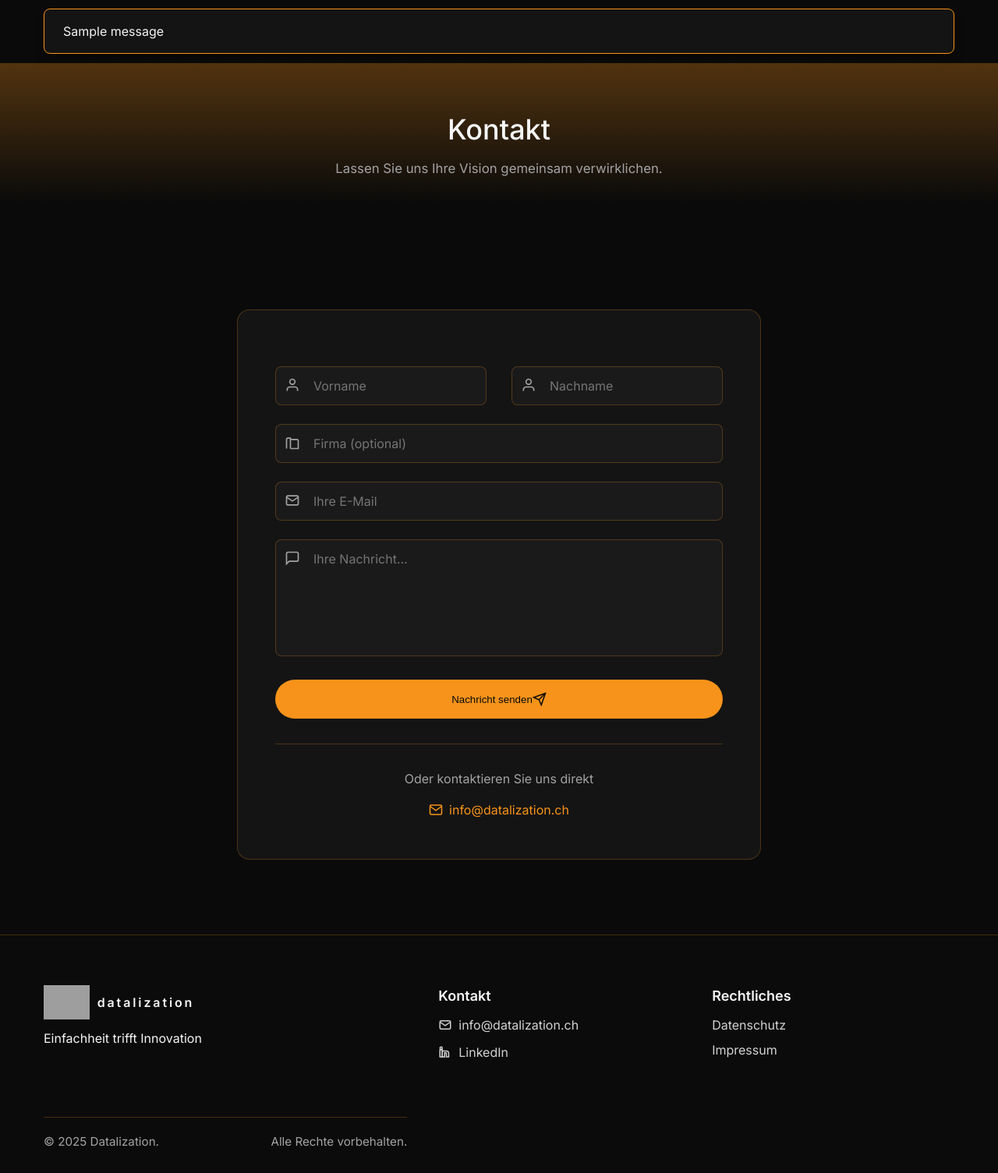
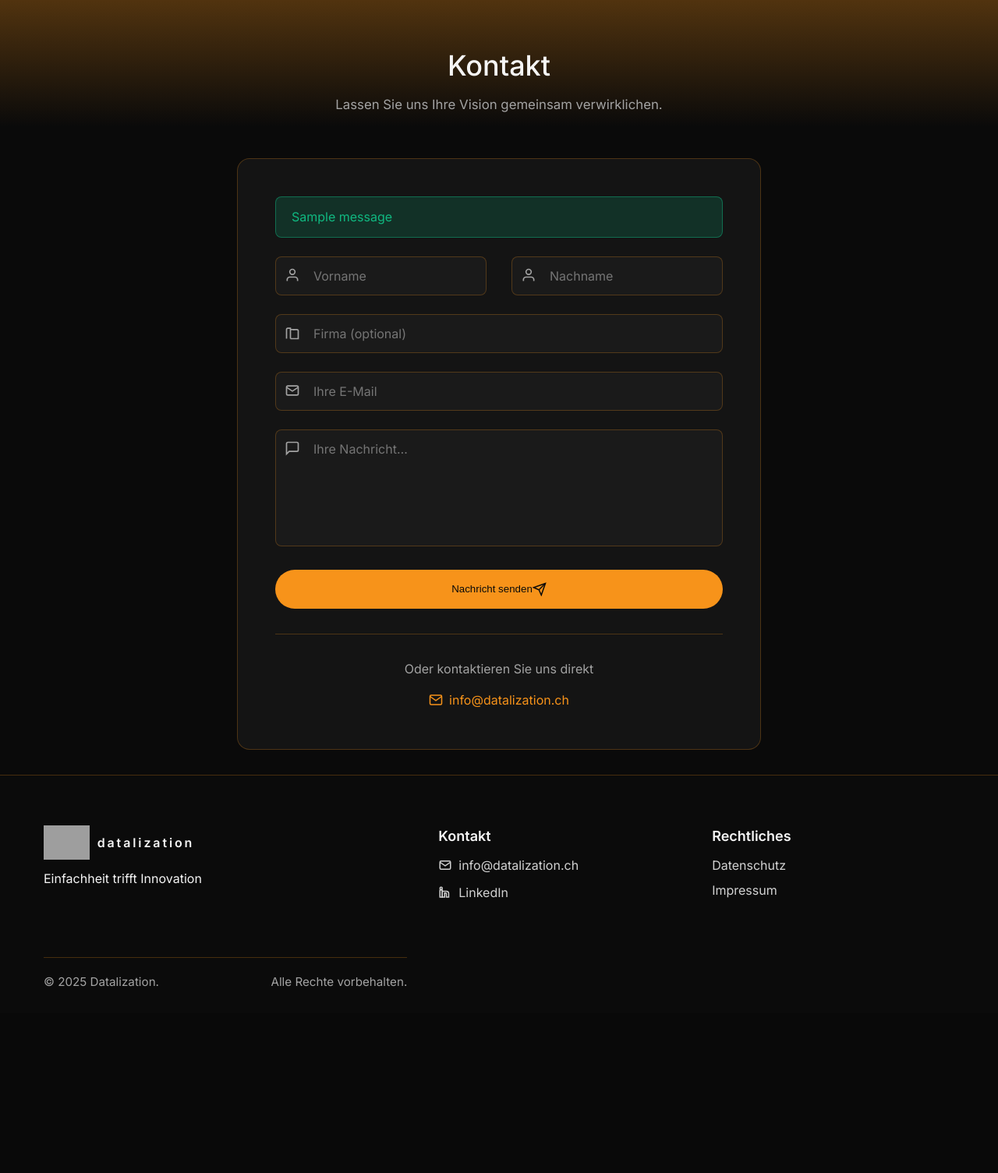
Before and after one commit to datalization1/datalization, a Django app: page /de/contact/ in a window 1280 px wide. Shown: the part 73-1578 px from the top of the page at 78% size. After the commit the page ends 1339 px from the top, so only its background shows below. Run offline with Django 4.2, Linux system fonts and the light colour scheme; tables that the repository leaves empty hold one stand-in row (values such as "Sample post"); one stand-in notice (Sample message) is shown; grey boxes are pictures that could not be loaded.

Commit message:
Reduce contact form spacing + UI fixes + toast adjustments

```diff
--- a/web/static/css/styles.css
+++ b/web/static/css/styles.css
@@ -67,6 +67,11 @@ p { font-size: 1rem; font-weight: 400; }
 .case-hero p{text-shadow:0 1px 2px rgba(0,0,0,0.55);}
 @media(max-width:768px){.case-hero{padding:4.25rem 1.25rem 3.25rem;}.case-hero-title{font-size:2.1rem;}}
 
+.flash-messages{position:fixed;bottom:24px;right:24px;z-index:9999;display:flex;flex-direction:column;gap:8px;}
+.flash{background:#16a34a;color:#fff;padding:0.75rem 1.1rem;border-radius:8px;box-shadow:0 12px 30px rgba(15,23,42,0.25);font-size:0.9rem;line-height:1.3;max-width:360px;}
+.flash-error,.flash-danger{background:#dc2626;}
+.flash-warning{background:#ea580c;}
+.flash-info{background:#0ea5e9;}
 
 /* Burger-Toggle – standardmäßig aus, auf Mobile sichtbar */
 .nav__toggle{ display: none; align-items: center; justify-content: center; width: 40px; height: 40px; border: 1px solid var(--border); border-radius: .5rem; background: transparent; color: var(--foreground); cursor: pointer; }
@@ -195,6 +200,7 @@ p { font-size: 1rem; font-weight: 400; }
 .contact-info{ margin-top:2rem; padding-top:2rem; border-top:1px solid var(--border); text-align:center; }
 .contact-email{ color:var(--primary); text-decoration:none; display:inline-flex; align-items:center; gap:.5rem; transition:text-decoration .2s; }
 .contact-email:hover{ text-decoration:underline; }
+.page-hero--compact {padding-bottom: 1rem !important;margin-bottom: 0.5rem !important;}
 
 /* ========== Footer (Figma-like, with icons) ========== */
 .footer{ background:#0b0b0b; border-top:1px solid var(--border); padding:64px 0 28px; }
@@ -219,7 +225,7 @@ p { font-size: 1rem; font-weight: 400; }
 .icon{ width:1rem; height:1rem; } .icon-lg{ width:1.75rem; height:1.75rem; }
 
 /* ========== Toasts ========== */
-.toast-container{ position:fixed; top:1rem; right:1rem; z-index:100; display:flex; flex-direction:column; gap:.5rem; }
+.toast-container{position:fixed;top:96px;right:24px;z-index:1100;display:flex;flex-direction:column;gap:.5rem;}
 .toast{ background:var(--card); border:1px solid var(--border); border-radius:.5rem; padding:1rem 1.5rem; box-shadow:0 10px 15px -3px rgba(0,0,0,.3); animation:slideIn .3s ease-out; }
 .toast.success{ border-color:var(--primary); } .toast.error{ border-color:#d4183d; }
 @keyframes slideIn{ from{ transform:translateX(100%); opacity:0; } to{ transform:translateX(0); opacity:1; } }
@@ -460,3 +466,11 @@ body {max-width: 100%;overflow-x: hidden;}
 @media(max-width:640px){.legal-card{padding:1.5rem 1.25rem;}}
 .legal-page .container{max-width:1200px !important;width:100%;}
 .legal-card{max-width:1200px !important;}
+
+.form-messages{margin-bottom:1.5rem;display:flex;flex-direction:column;gap:0.75rem;}
+.form-message{padding:0.9rem 1.25rem;border-radius:8px;font-size:1rem;line-height:1.35;border:1px solid transparent;}
+.form-message-success,.form-message-info{background:rgba(16,185,129,0.18);border-color:rgba(16,185,129,0.45);color:#10b981;} /* modernes Grün */
+.form-message-warning{background:rgba(234,179,8,0.18);border-color:rgba(234,179,8,0.45);color:#eab308;}
+.form-message-error,.form-message-danger{background:rgba(220,38,38,0.18);border-color:rgba(220,38,38,0.45);color:#dc2626;}
+
+.section--compact{padding-top:2rem !important;padding-bottom:2rem !important;}
--- a/web/templates/base.html
+++ b/web/templates/base.html
@@ -76,11 +76,11 @@
   {# Header / Navigation #}
   {% include 'partials_nav.html' %}
 
-  {# Messages direkt unter der Navi; Screenreader-freundlich #}
+  <!-- Messages-Block direkt NACH der Navbar -->
   {% if messages %}
-    <div class="container px-4" style="margin:12px auto;" role="status" aria-live="polite">
+    <div class="flash-messages">
       {% for message in messages %}
-        <div class="toast {{ message.tags }}">{{ message }}</div>
+        <div class="flash flash-{{ message.tags }}">{{ message }}</div>
       {% endfor %}
     </div>
   {% endif %}
@@ -98,5 +98,15 @@
   {# Scripts #}
   <script defer src="{% static 'js/main.js' %}"></script>
   {% block extra_js %}{% endblock %}
+  <script>
+    setTimeout(function(){
+      document.querySelectorAll(".flash").forEach(function(el){
+        el.style.transition="all 0.3s ease";
+        el.style.opacity="0";
+        el.style.transform="translateY(-10px)";
+        setTimeout(function(){ el.remove(); },300);
+      });
+    },5000);
+  </script>
 </body>
 </html>
--- a/web/templates/contact.html
+++ b/web/templates/contact.html
@@ -5,7 +5,7 @@
 
 {% block content %}
 
-<section class="page-hero scroll-mt-20 text-center">
+<section class="page-hero page-hero--compact scroll-mt-20 text-center">
   <div class="container max-w-3xl">
     <h1 class="page-hero-title">
       {% if LANGUAGE_CODE == 'de' %}Kontakt{% else %}Contact{% endif %}
@@ -20,10 +20,20 @@
   </div>
 </section>
 
-<section class="section">
+<section class="section section--compact">
   <div class="container px-4">
     <div class="max-w-2xl mx-auto">
       <div class="contact-form-container fade-in-on-scroll">
+
+        {% if messages %}
+          <div class="form-messages">
+            {% for message in messages %}
+              <div class="form-message form-message-{{ message.tags }}">
+                {{ message }}
+              </div>
+            {% endfor %}
+          </div>
+        {% endif %}
 
         <form id="contact-form" method="post" action="{% url 'web:contact' %}" class="space-y-6">
           {% csrf_token %}
--- a/web/views.py
+++ b/web/views.py
@@ -129,8 +129,8 @@ def contact(request):
             if request.headers.get("x-requested-with") == "XMLHttpRequest":
                 return JsonResponse({"ok": True, "message": success_text})
 
-            messages.success(request, success_text)
-            return redirect("web:home")
+            messages.success(request, _("Ihre Nachricht wurde erfolgreich gesendet."))
+            return redirect("web:contact")
 
         # Form invalid
         if request.headers.get("x-requested-with") == "XMLHttpRequest":
```
Also changed, not shown: db.sqlite3.
